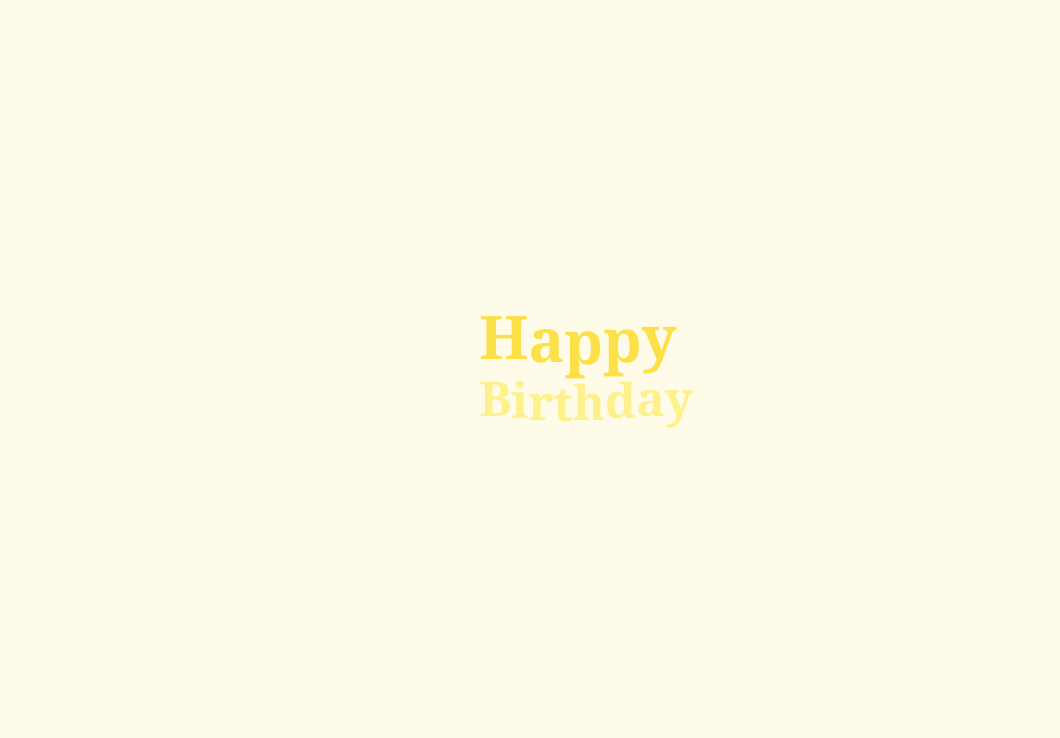
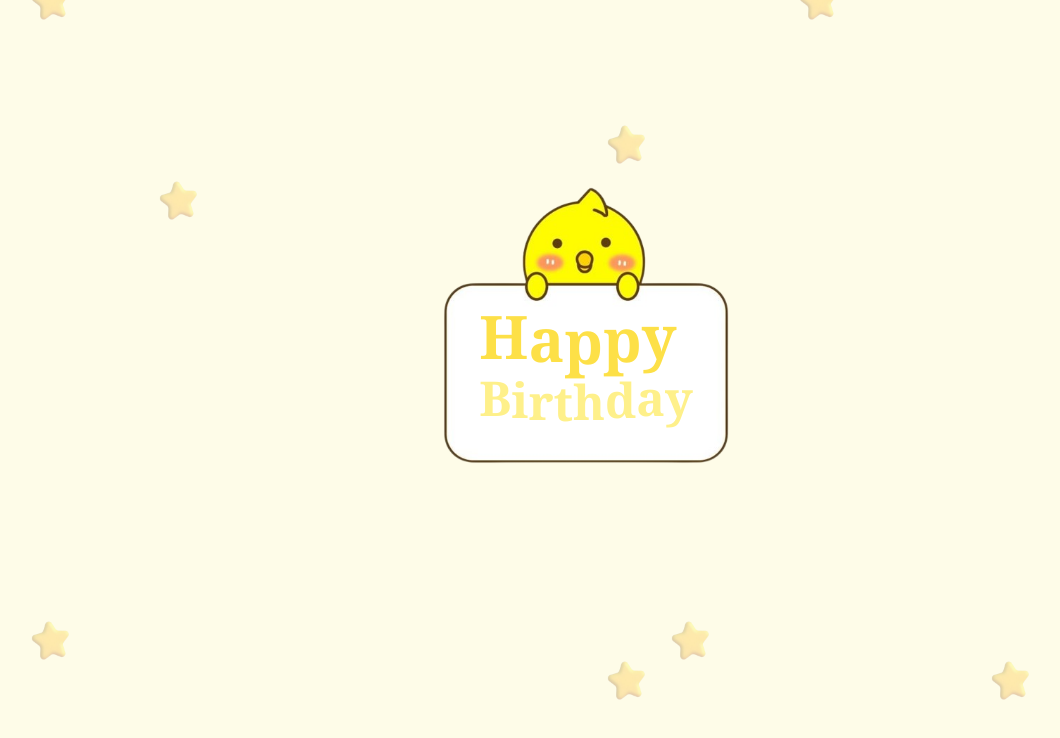
Before and after one commit to aazhnaspam/happy-bday, a website: page index.html in a window 1280 px wide. Shown: the whole page, without its empty margins (54-1114 px from the left). Drawn offline with nearby package versions, Linux system fonts and the light colour scheme; the site is published under a folder, as on GitHub Pages, so addresses that start at the root find nothing; files whose address does not match are found by name.

Commit message:
Update homepage.css

```diff
--- a/assets/css/homepage.css
+++ b/assets/css/homepage.css
@@ -5,7 +5,7 @@
     position: absolute;
     height: 80px;
     width: 80px;
-    background-image: url('/homepage/star.png');
+    background-image: url('./homepage/star.png');
     background-position: center;
     background-repeat: no-repeat;
     background-size: cover;
@@ -71,7 +71,7 @@
     top:80%;
 }
 .board-sign{
-    background-image: url('/homepage/signboard.png');
+    background-image: url('./homepage/signboard.png');
     background-size: cover;
     background-repeat: no-repeat;
     background-position: center;
@@ -240,7 +240,7 @@ animation:  showDiv 7s forwards;
     }
 }
 .gift{
-    background-image: url('/homepage/gift.png');
+    background-image: url('./homepage/gift.png');
     background-size: cover;
     background-position: center;
     background-repeat: no-repeat;
```
